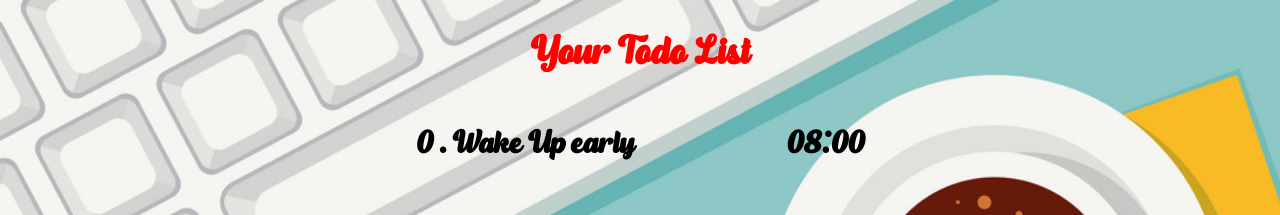
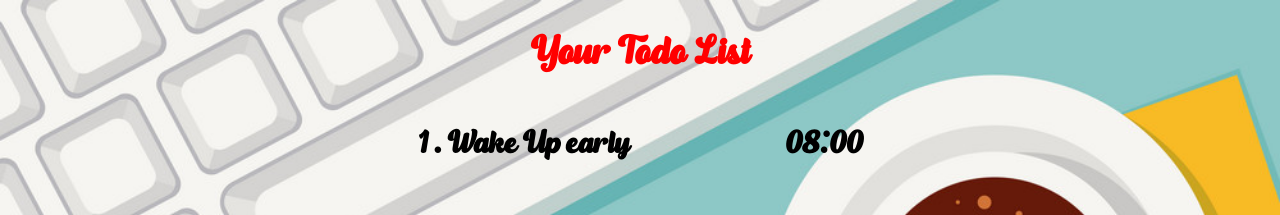
Before and after one commit to tofsona14/ToDo-List, a React (Create React App) app: page / in a window 1280 px wide. Shown: the top 215 px of the page. Built offline with nearby package versions, Linux system fonts and the light colour scheme.

Commit message:
fixed id bug

```diff
--- a/src/AddPlan/todoObject/objectPlan.js
+++ b/src/AddPlan/todoObject/objectPlan.js
@@ -25,7 +25,7 @@ export const ObjectPlan = () => {
         <h1 className="TodoList">Your Todo List</h1>
       </div>
       {fullInfo.map((x) => (
-        <OutputTodo key={fullInfo.indexOf(x)} id={fullInfo.indexOf(x)} plane={x.plane} time={x.time} />
+        <OutputTodo key={fullInfo.indexOf(x) + 1} id={fullInfo.indexOf(x) + 1} plane={x.plane} time={x.time} />
 
       ))}
       <AddPlan onSave = {AddInfo}/>
```
